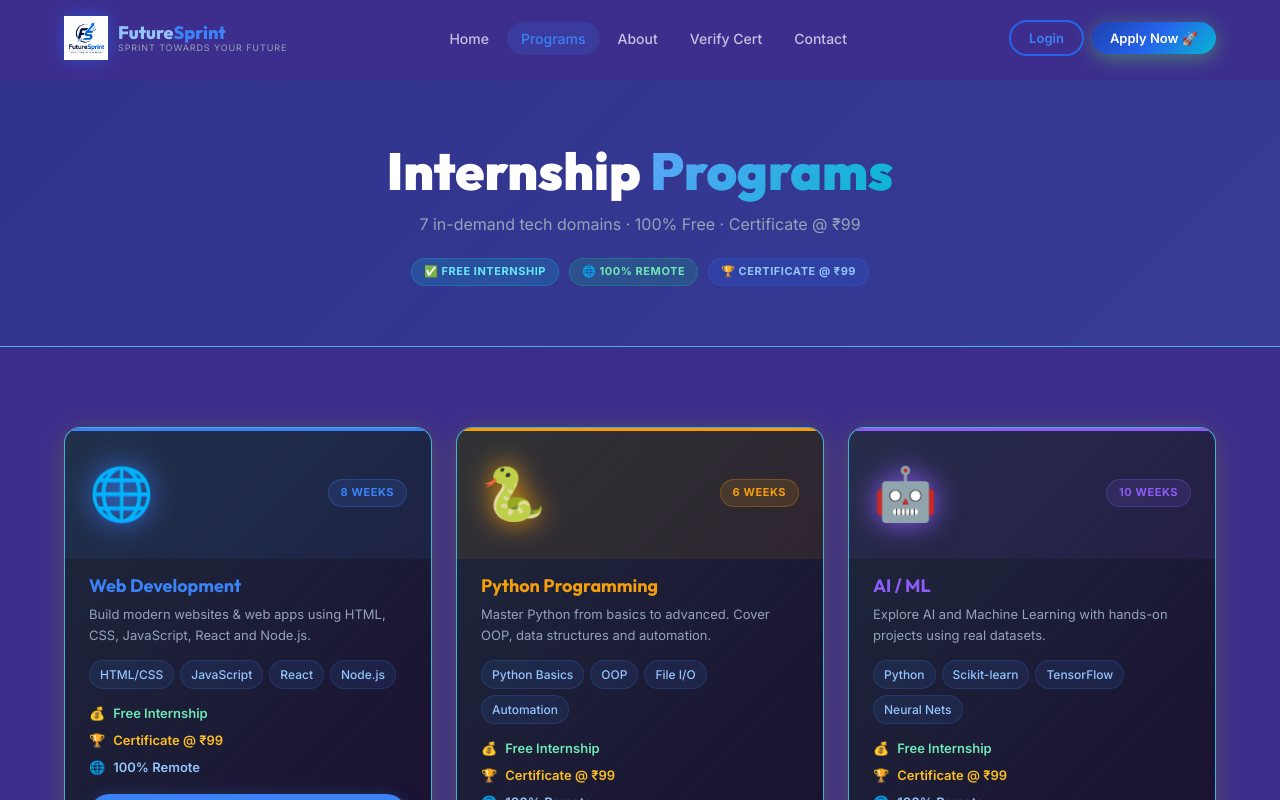
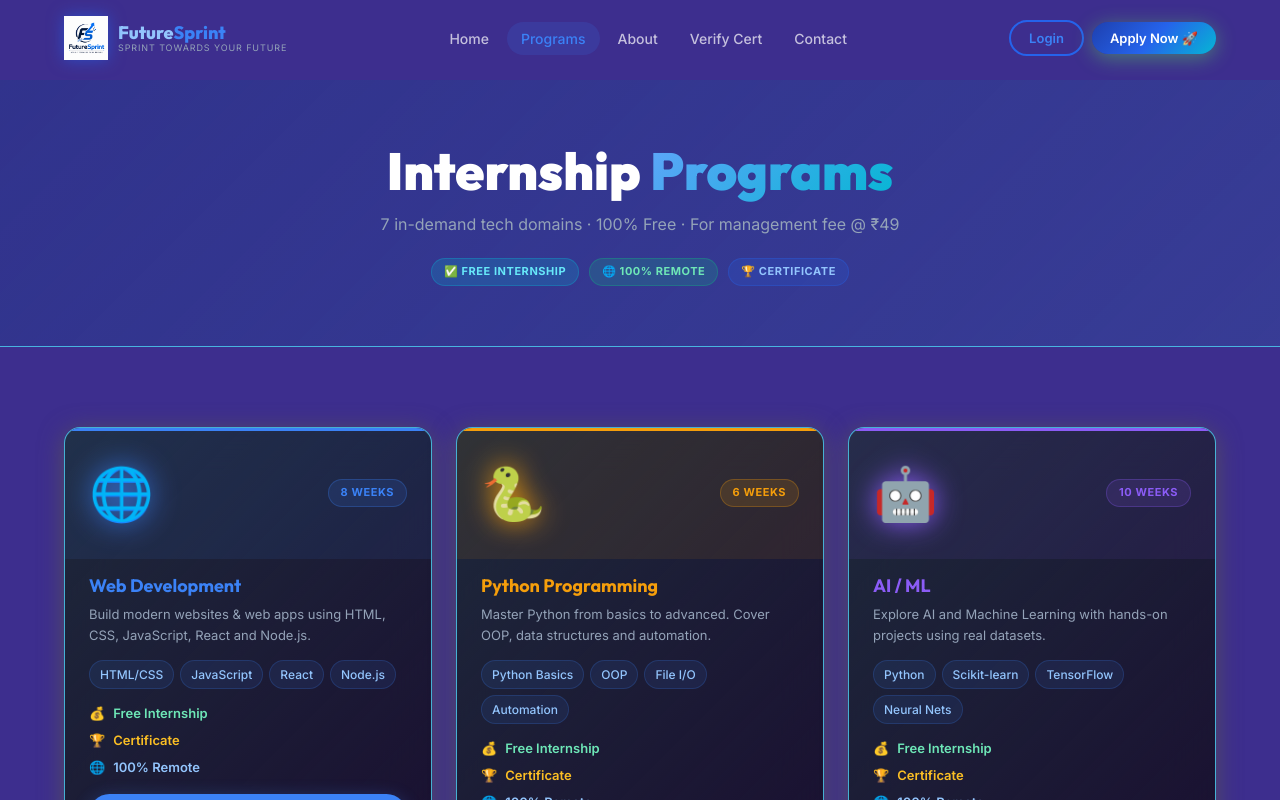
Before and after one commit to MadhanGouda-026/futuresprint-final, a React (Create React App) app in the folder frontend/: page / in a window 1280 px wide. Both pictures are taken after a click on the button "View Programs →". Shown: the top 800 px of the page. Built offline with nearby package versions, Linux system fonts and the light colour scheme; no server answers; the HTML template or start-up script is replaced by a standard one.

Commit message:
Update Programs.js

```diff
--- a/frontend/src/pages/Programs.js
+++ b/frontend/src/pages/Programs.js
@@ -18,11 +18,11 @@ export default function Programs() {
     <div className="programs-page">
       <div className="prog-hero">
         <h1>Internship <span className="grad-text">Programs</span></h1>
-        <p>7 in-demand tech domains · 100% Free · Certificate @ ₹99</p>
+        <p>7 in-demand tech domains · 100% Free · For management fee @ ₹49</p>
         <div className="prog-badges">
           <span className="badge badge-cyan">✅ Free Internship</span>
           <span className="badge badge-green">🌐 100% Remote</span>
-          <span className="badge badge-blue">🏆 Certificate @ ₹99</span>
+          <span className="badge badge-blue">🏆 Certificate</span>
         </div>
       </div>
 
@@ -42,7 +42,7 @@ export default function Programs() {
                 </div>
                 <div className="prog-meta-list">
                   <div className="pml-item"><span>💰</span><span style={{color:"#6ee7b7",fontWeight:600}}>Free Internship</span></div>
-                  <div className="pml-item"><span>🏆</span><span style={{color:"#fbbf24",fontWeight:600}}>Certificate @ ₹99</span></div>
+                  <div className="pml-item"><span>🏆</span><span style={{color:"#fbbf24",fontWeight:600}}>Certificate </span></div>
                   <div className="pml-item"><span>🌐</span><span style={{color:"#93c5fd",fontWeight:600}}>100% Remote</span></div>
                 </div>
                 <button className="prog-apply-btn" style={{background:p.color,boxShadow:`0 4px 18px ${p.color}55`}}
@@ -57,7 +57,7 @@ export default function Programs() {
         <div className="cert-box glass-card">
           <div className="cert-box-icon">🏆</div>
           <div>
-            <h3>Verified Certificate for just <span style={{color:"#fbbf24"}}>₹99</span></h3>
+            <h3>Verified Certificate <span style={{color:"#fbbf24"}}></span></h3>
             <p>After completing your internship, get a professionally designed, QR-verified certificate with a unique Certificate ID. Employers can verify it online instantly.</p>
             <div style={{display:"flex",gap:10,marginTop:14,flexWrap:"wrap"}}>
               <span className="badge badge-cyan">🔍 QR Verified</span>
```
